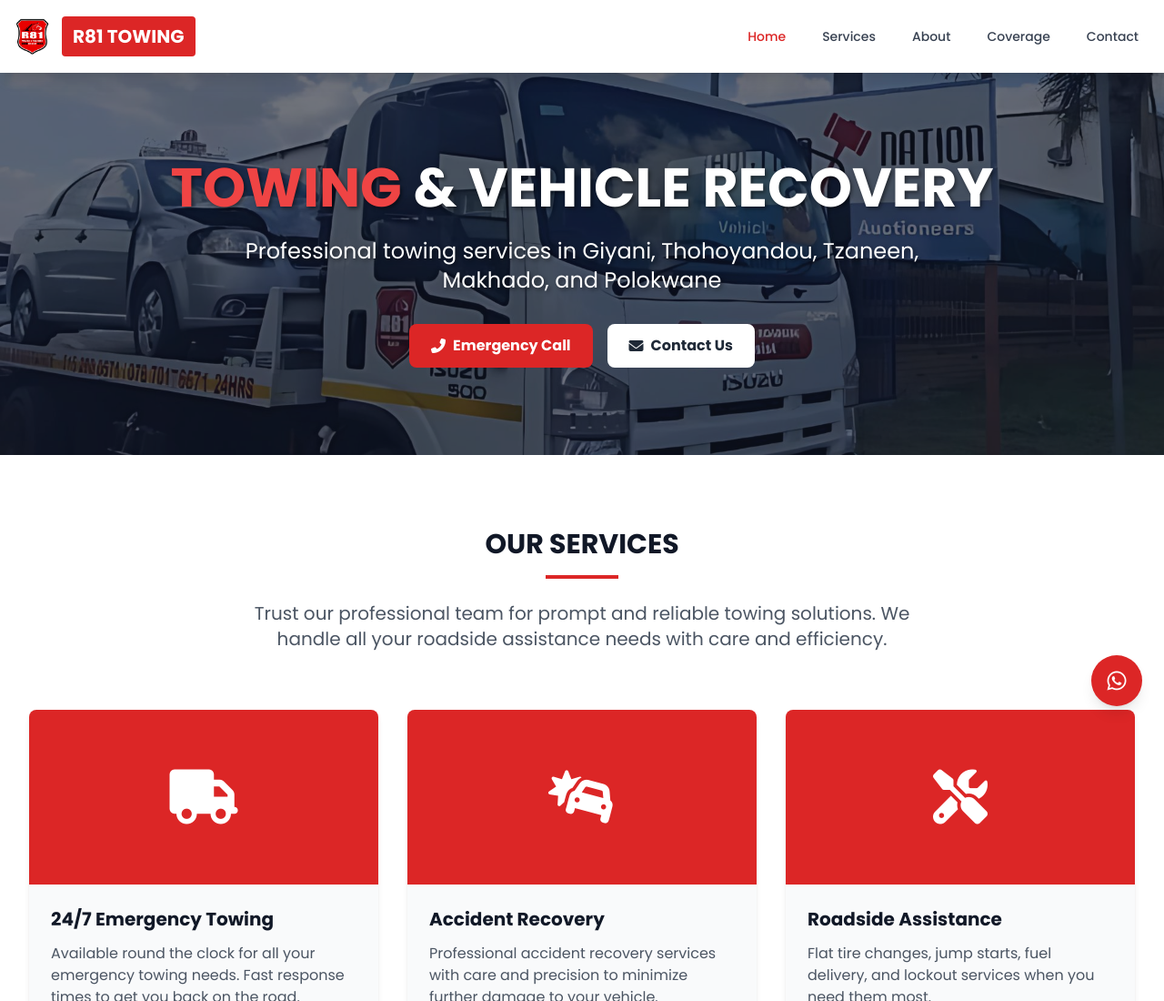
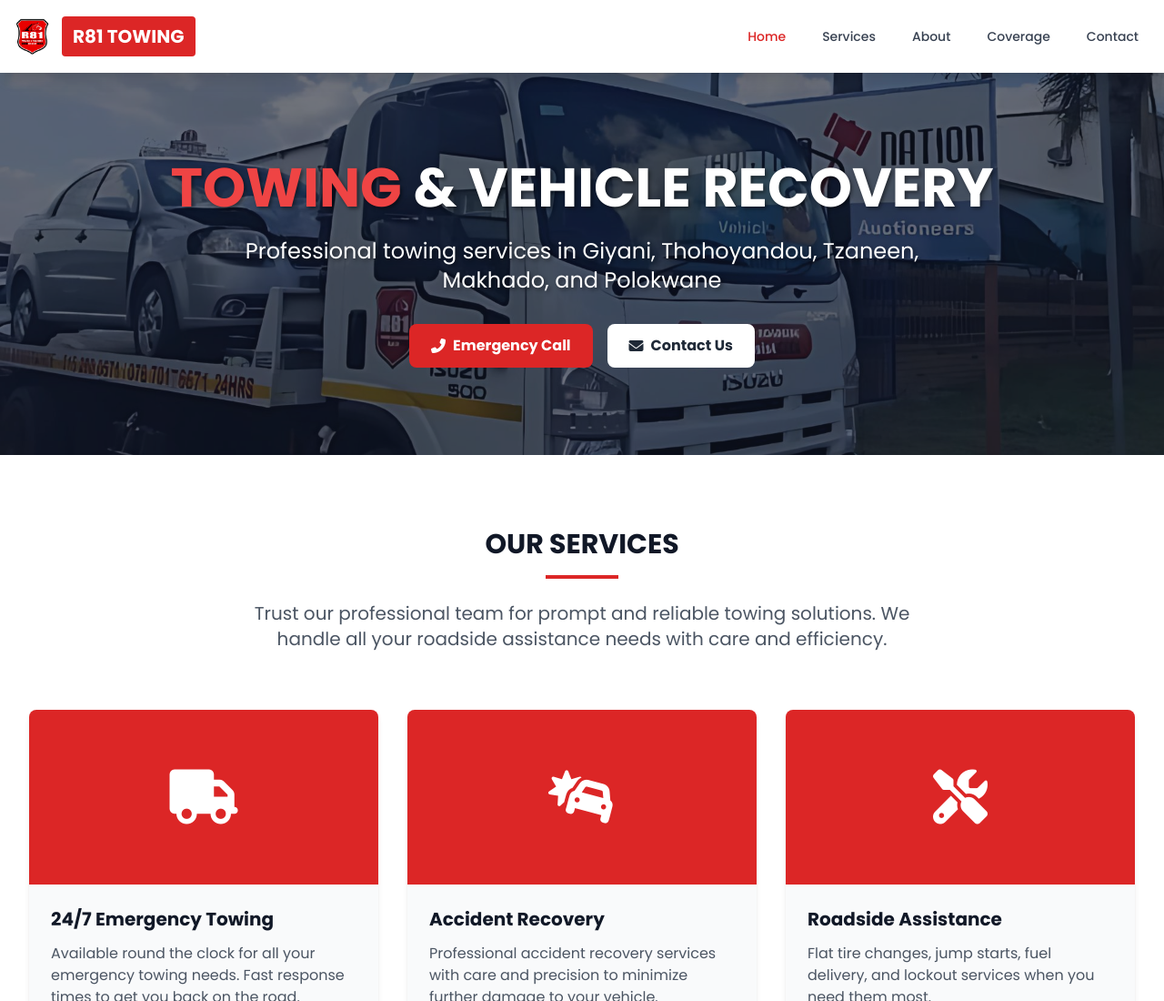
Before and after one commit to ValoyItech/tow, a plain HTML site: page index.html in a window 1280 px wide. Shown: the top 1100 px of the page at 91% size. Drawn offline with nearby package versions, Linux system fonts and the light colour scheme.

Commit message:
Update index.html

```diff
--- a/index.html
+++ b/index.html
@@ -706,14 +706,6 @@
         </div>
     </footer>
 
-    <!-- Floating WhatsApp Button -->
-<div class="fixed bottom-6 right-6 z-50">
-    <a href="https://wa.me/27672778598"
-       class="bg-red-600 hover:bg-red-700 text-white w-14 h-14 rounded-full flex items-center justify-center shadow-lg transform hover:scale-110 transition duration-300"
-       data-aos="zoom-in" data-aos-delay="500">
-        <i class="fab fa-whatsapp text-white text-2xl"></i>
-    </a>
-</div>
 
 
     <!-- Scripts -->
```
